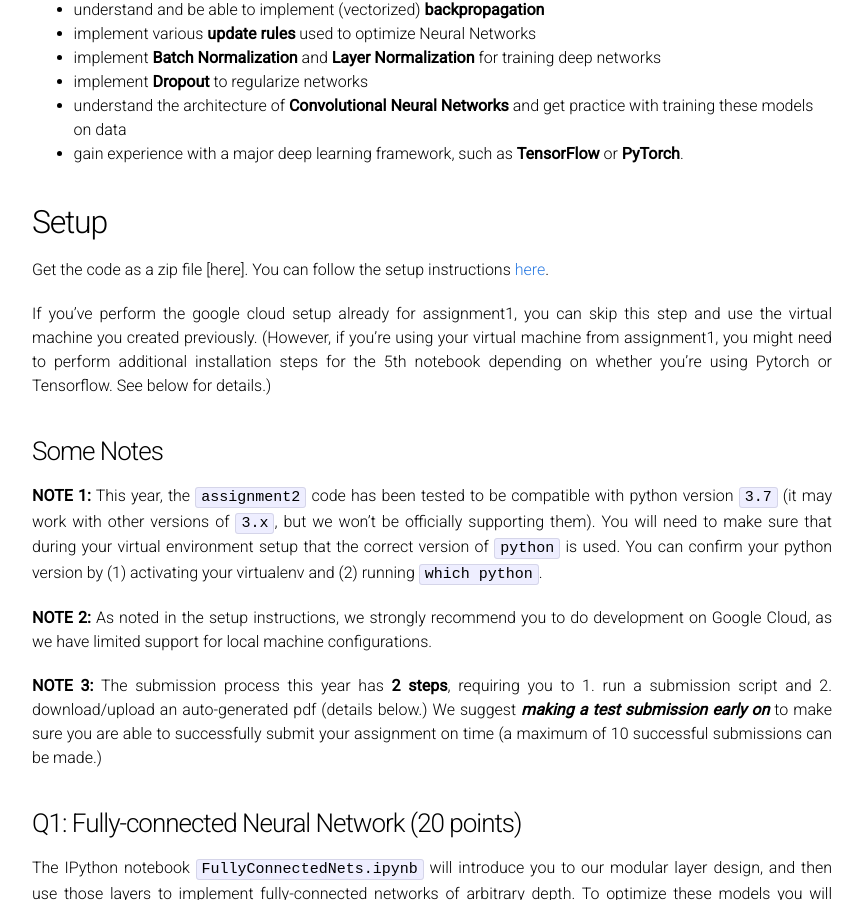
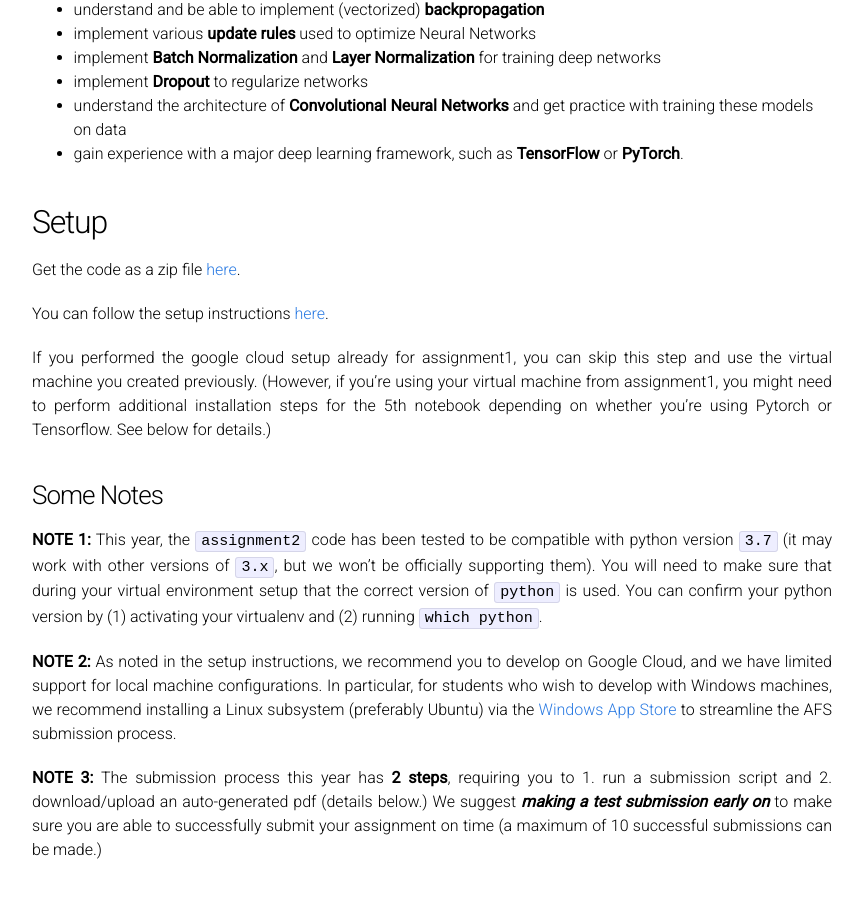
Before and after one commit to cs231n/cs231n.github.io, a Jekyll site: the page built from assignments/2019/assignment2.md, in a window 1280 px wide and 900 px high, scrolled down 211 px. Shown: the whole window, without its empty margins (208-1071 px from the left). Built offline with Jekyll 4.4.1, drawn with Linux system fonts in a browser that asks for light colours.

Commit message:
Assignment 2

```diff
--- a/assignments/2019/assignment2.md
+++ b/assignments/2019/assignment2.md
@@ -19,16 +19,17 @@ are as follows:
 - gain experience with a major deep learning framework, such as **TensorFlow** or **PyTorch**.
 
 ## Setup
-Get the code as a zip file [here].
+Get the code as a zip file [here](http://cs231n.github.io/assignments/2019/spring1819_assignment2.zip).
+
 You can follow the setup instructions [here](/setup-instructions).
 
-If you've perform the google cloud setup already for assignment1, you can skip this step and use the virtual machine you created previously.
+If you performed the google cloud setup already for assignment1, you can skip this step and use the virtual machine you created previously.
 (However, if you're using your virtual machine from assignment1, you might need to perform additional installation steps for the 5th notebook depending on whether you're using Pytorch or Tensorflow. See below for details.)
 
 ### Some Notes
 **NOTE 1:** This year, the `assignment2` code has been tested to be compatible with python version `3.7` (it may work with other versions of `3.x`, but we won't be officially supporting them). You will need to make sure that during your virtual environment setup that the correct version of `python` is used. You can confirm your python version by (1) activating your virtualenv and (2) running `which python`.
 
-**NOTE 2:** As noted in the setup instructions, we strongly recommend you to do development on Google Cloud, as we have limited support for local machine configurations.
+**NOTE 2:** As noted in the setup instructions, we recommend you to develop on Google Cloud, and we have limited support for local machine configurations. In particular, for students who wish to develop with Windows machines, we recommend installing a Linux subsystem (preferably Ubuntu) via the [Windows App Store](https://docs.microsoft.com/en-us/windows/wsl/install-win10) to streamline the AFS submission process.
 
 **NOTE 3:** The submission process this year has **2 steps**, requiring you to 1. run a submission script and 2. download/upload an auto-generated pdf (details below.) We suggest **_making a test submission early on_** to make sure you are able to successfully submit your assignment on time (a maximum of 10 successful submissions can be made.)
 
--- a/index.html
+++ b/index.html
@@ -22,7 +22,10 @@ layout: default
     </div>
 
     <div class="materials-item">
-        Assignment #2: TBA
+      <a href="assignments2019/assignment2/">
+        Assignment #2: Fully-Connected Nets, Batch Normalization, Dropout,
+        Convolutional Nets
+      </a>
     </div>
 
     <div class="materials-item">
```
Also changed, not shown: 1 other file.
